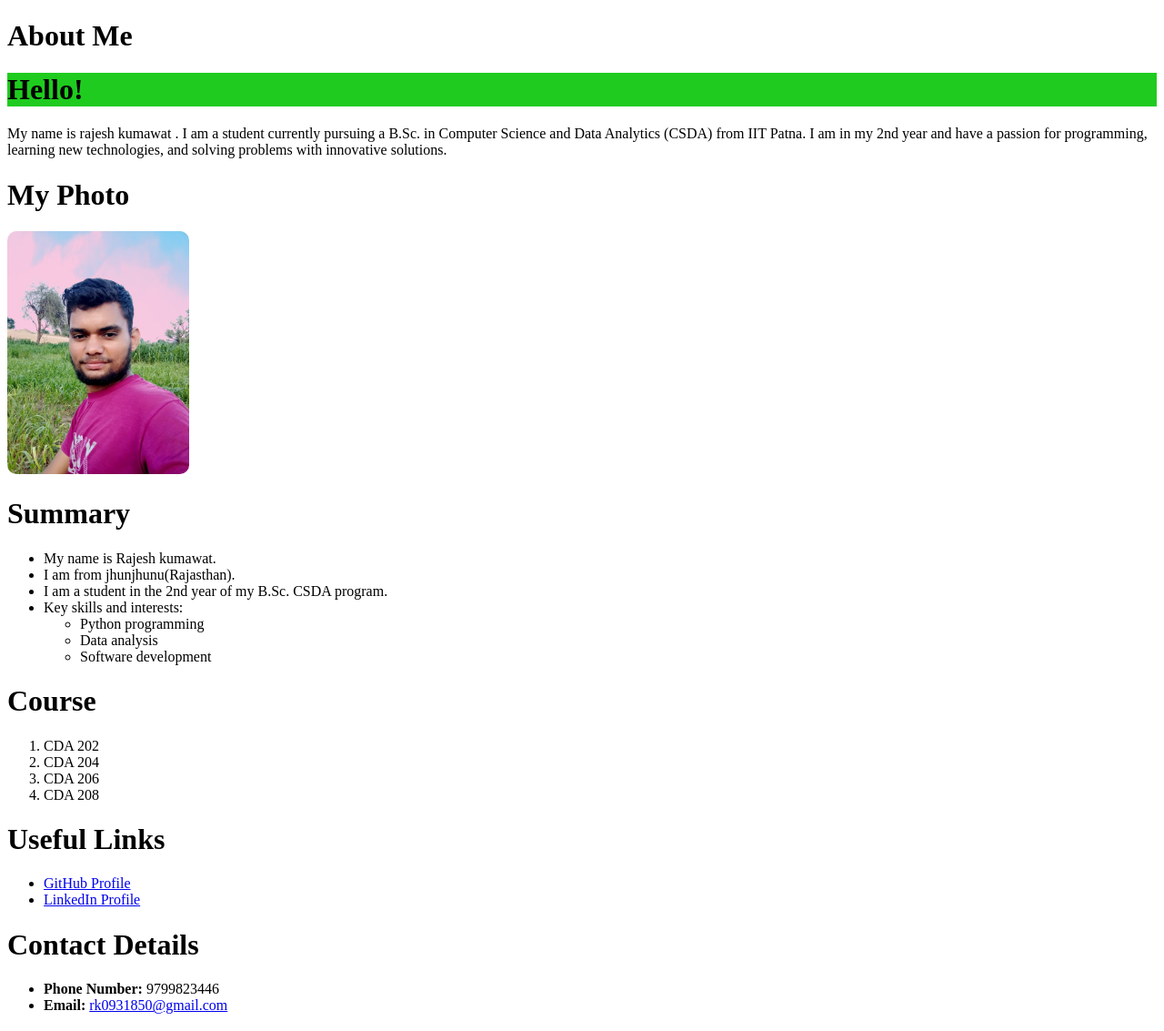
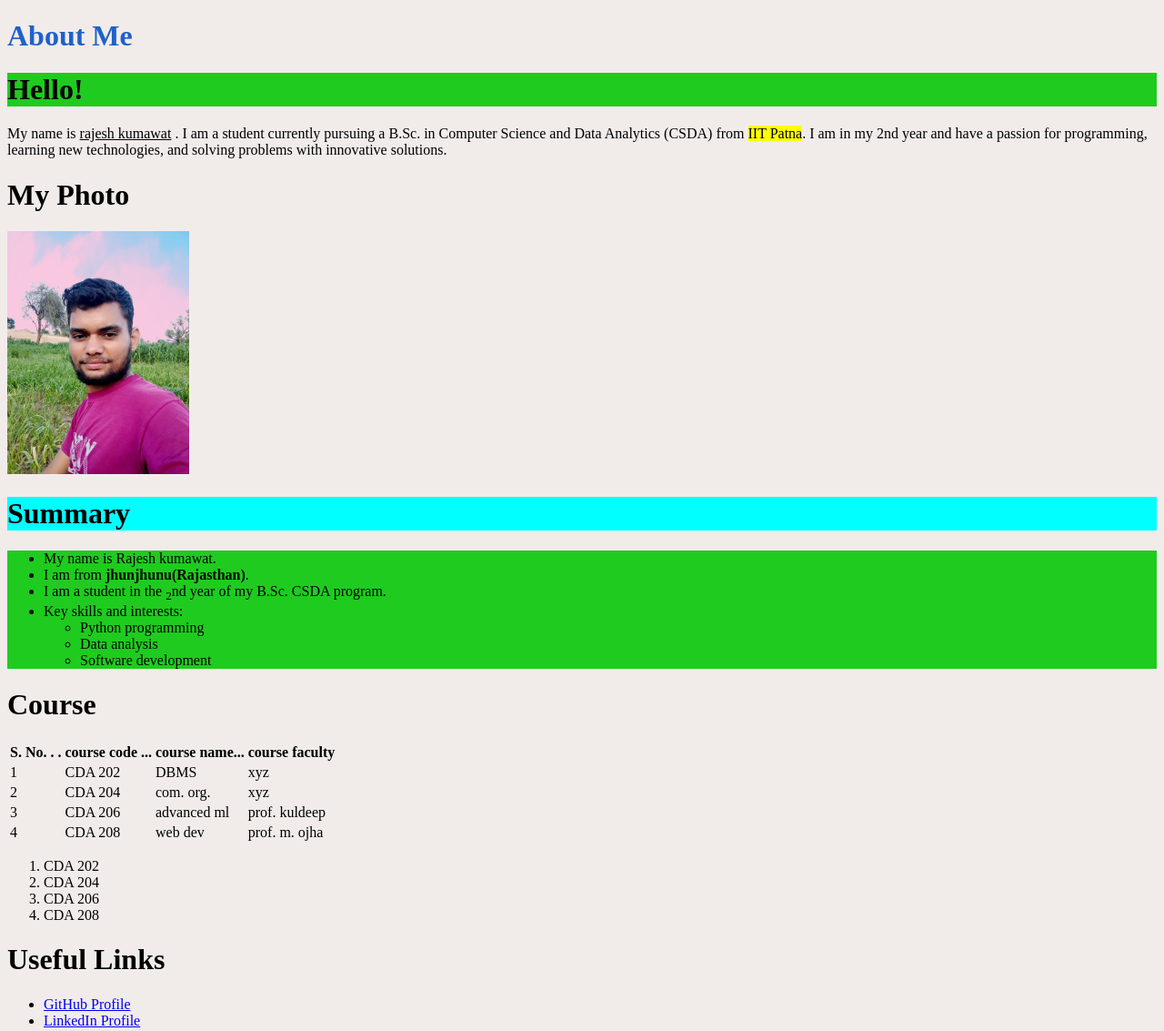
Before and after one commit to rajeshkumawatnanwal/my-html-page, a plain HTML site: page index.html in a window 1280 px wide. Shown: the top 1133 px of the page at 91% size. Drawn offline with Linux system fonts and the light colour scheme.

Commit message:
Update index.html

```diff
--- a/index.html
+++ b/index.html
@@ -6,24 +6,24 @@
     <title>My Profile Page</title>
 </head>
 
-<body>
-    <h1>About Me</h1>
+<body style="background-color: rgb(241,236,234);">
+    <h1 style="color:#1f61cb;">About Me </h1>
     <h1 style="background-color: #1fcb1f;">Hello!</h1>
     <p>
-        My name is rajesh kumawat . I am a student currently pursuing a B.Sc. in Computer Science and Data Analytics (CSDA)
-        from IIT Patna. I am in my 2nd year and have a passion for programming, learning new technologies,
+        My name is <ins>rajesh kumawat</ins> . I am a student currently pursuing a B.Sc. in Computer Science and Data Analytics (CSDA)
+        from <mark>IIT Patna</mark>. I am in my 2nd year and have a passion for programming, learning new technologies,
         and solving problems with innovative solutions.
     </p>
 
     <h1>My Photo</h1>
-    <img src="myphoto.jpg" alt=" image of rajesh kumawat" style="width: 200px; height: auto; border-radius: 10px;">
-    <p style="font-size: 14px;"></p>
+    <img src="myphoto.jpg" alt=" image of rajesh kumawat" style="width: 200px; height: auto;style="align-items:center" border-radius: 10px;">
+    <p style="font-size:14px;"></p>
 
-    <h1>Summary</h1>
-    <ul>
+    <h1 style="background-color: aqua; color: size 1px;">Summary </h1>
+    <ul style="background-color: #1fcb1f;">
         <li>My name is Rajesh kumawat.</li>
-        <li>I am from jhunjhunu(Rajasthan).</li>
-        <li>I am a student in the 2nd year of my B.Sc. CSDA program.</li>
+        <li>I am from <b>jhunjhunu(Rajasthan)</b>.</li>
+        <li>I am a student in the <sub>2</sub>nd year of my B.Sc. CSDA program.</li>
         <li>Key skills and interests:</li>
         <ul>
             <li>Python programming</li>
@@ -32,7 +32,45 @@
         </ul>
     </ul>
 
-    <h1>Course</h1>
+    <h1 style="border:#1fcb1f;"> Course</h1>
+
+
+    <table>
+        <tr>
+            <th>S. No. .   . </th>
+            <th>course code ...</th>
+            <th>course name...</th>
+            <th>course faculty</th>
+        </tr>
+        <tr>
+            <td>1</td>
+            <td>CDA 202</td>
+            <td> DBMS</td>
+            <td> xyz</td>
+
+        </tr>
+        <tr>
+            <td>2</td>
+            <td>CDA 204</td>
+            <td> com. org.</td>
+            <td> xyz</td>
+
+        </tr>
+        <tr>
+            <td>3</td>
+            <td>CDA 206</td>
+            <td> advanced ml</td>
+            <td> prof. kuldeep</td>
+
+        </tr>
+        <tr>
+            <td>4</td>
+            <td>CDA 208</td>
+            <td> web dev</td>
+            <td> prof. m. ojha</td>
+
+        </tr>
+    </table>
     <ol>
         <li>CDA 202</li>
         <li>CDA 204</li>
```
